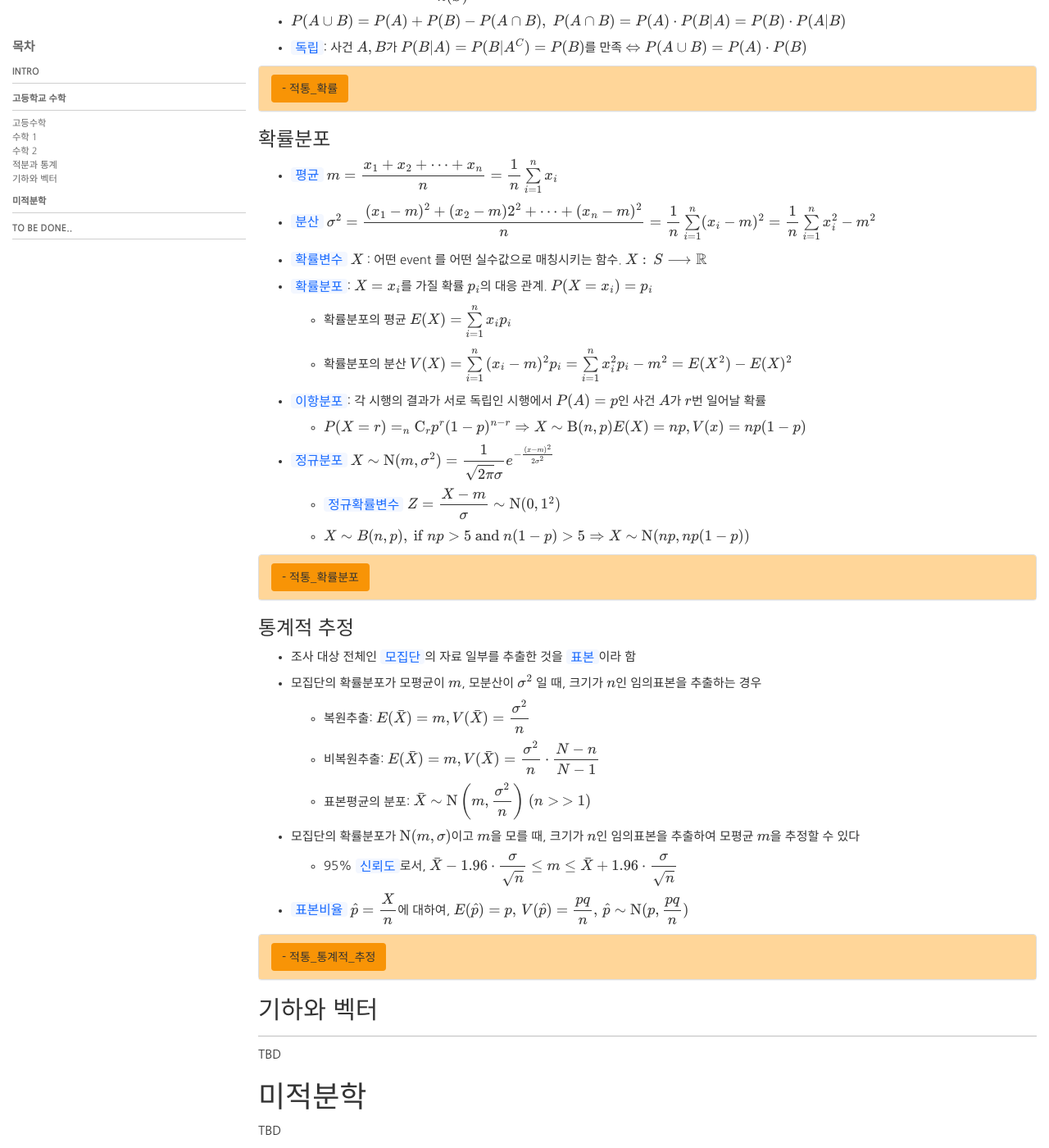
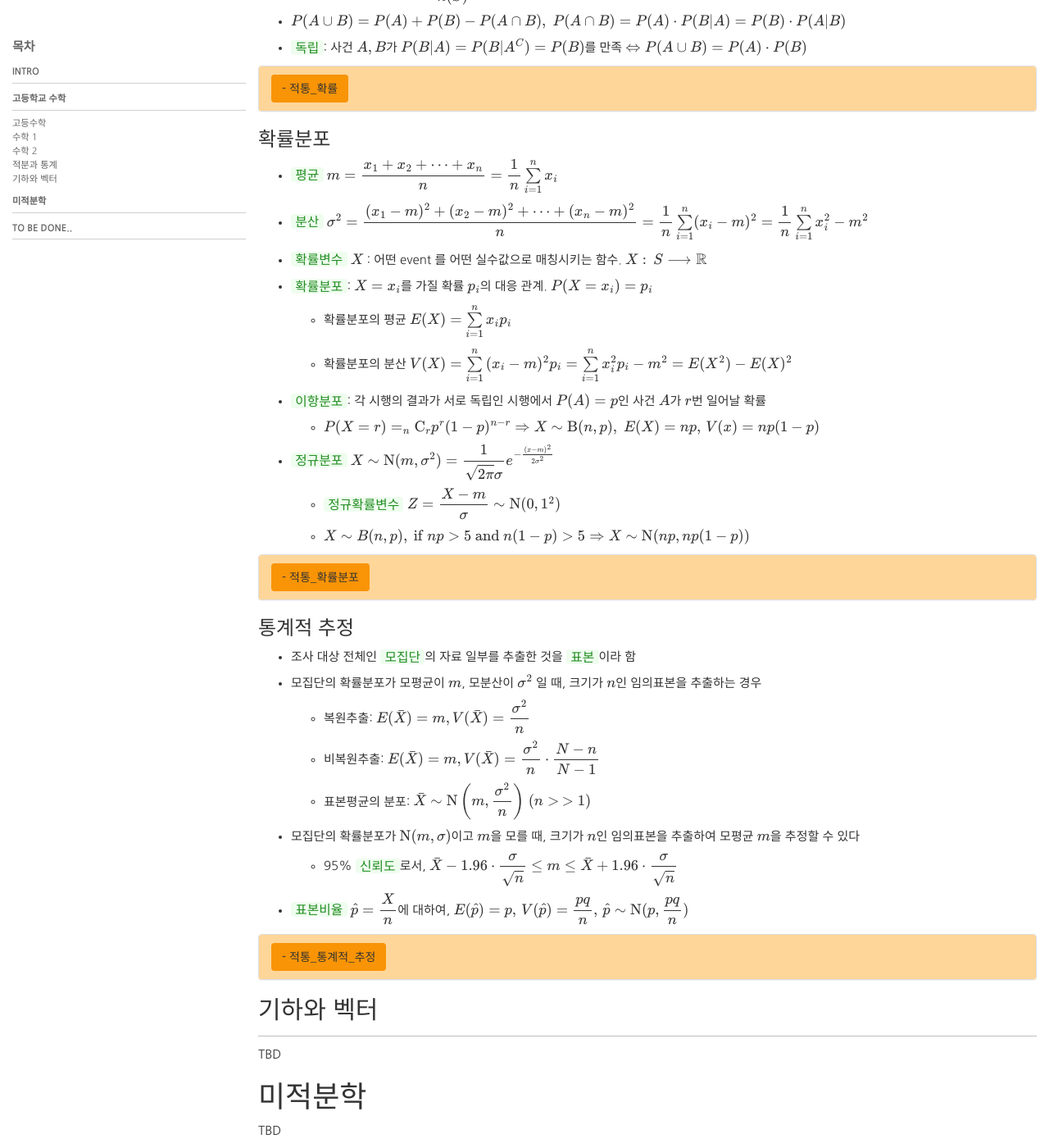
Before and after one commit to illhyhl1111/PPPP.github.io, a Jekyll site: the page built from _posts/2018-09-16-mathematics.md, in a window 1280 px wide and 1400 px high, scrolled down 9747 px. Shown: the whole window at 82% size. Built offline with Jekyll 4.4.1, drawn with Linux system fonts in a browser that asks for light colours; nearby versions of some CDN libraries; formulas are drawn with MathJax 3.

Commit message:
색 수정

```diff
--- a/_posts/2018-09-16-mathematics.md
+++ b/_posts/2018-09-16-mathematics.md
@@ -2167,13 +2167,13 @@ Analytic 함수에 대한 설명은.. 나중에 언젠간..
 
 ### 확률분포
 * `평균` $m=\dfrac{x_1+x_2+\cdots+x_n}{n}=\dfrac{1}{n}\sum\limits_{i=1}^{n} x_i$
-* `분산` $\sigma^2=\dfrac{(x_1-m)^2+(x_2-m)2^2+\cdots+(x_n-m)^2}{n}=\dfrac{1}{n}\sum\limits_{i=1}^{n} (x_i-m)^2=\dfrac{1}{n}\sum\limits_{i=1}^{n} x_i^2 -m^2$
+* `분산` $\sigma^2=\dfrac{(x_1-m)^2+(x_2-m)^2+\cdots+(x_n-m)^2}{n}=\dfrac{1}{n}\sum\limits_{i=1}^{n} (x_i-m)^2=\dfrac{1}{n}\sum\limits_{i=1}^{n} x_i^2 -m^2$
 * `확률변수` $X$ : 어떤 event 를 어떤 실수값으로 매칭시키는 함수. $X:\, S \longrightarrow \mathbb{R}$
 * `확률분포`: $X=x_i$를 가질 확률 $p_i$의 대응 관계. $P(X=x_i)=p_i$
   * 확률분포의 평균 $E(X)=\sum\limits_{i=1}^n {x_i p_i}$
   * 확률분포의 분산 $V(X)=\sum\limits_{i=1}^n {(x_i-m)^2 p_i}=\sum\limits_{i=1}^n {x_i^2 p_i} -m^2=E(X^2)-E(X)^2$
 * `이항분포`: 각 시행의 결과가 서로 독립인 시행에서 $P(A)=p$인 사건 $A$가 $r$번 일어날 확률
-  * $P(X=r)=_n\mathrm{C}_r p^r (1-p)^{n-r} \Rightarrow X\sim \mathrm{B}(n, p) E(X)=np, V(x)=np(1-p)$
+  * $P(X=r)=_n\mathrm{C}_r p^r (1-p)^{n-r} \Rightarrow X\sim \mathrm{B}(n, p),\; E(X)=np,\, V(x)=np(1-p)$
 * `정규분포` $X\sim \mathrm{N}(m, \sigma^2) = \dfrac{1}{\sqrt{2\pi}\sigma} e^{-\frac{(x-m)^2}{2\sigma^2}}$
   * `정규확률변수` $Z=\dfrac{X-m}{\sigma}\sim \mathrm{N}(0, 1^2)$
   * $X\sim B(n, p), \text{ if } np > 5 \text{ and } n(1-p) > 5 \Rightarrow X\sim \mathrm{N}(np, np(1-p))$
--- a/_sass/minimal-mistakes/_base.scss
+++ b/_sass/minimal-mistakes/_base.scss
@@ -168,9 +168,9 @@ td > code {  /* 코드블럭 */
   padding-top: 0.1rem;
   padding-bottom: 0.1rem;
   font-size: 1.05rem; //$type-size-5;
-  background: #1769ff0d;
+  background: #effdef;
   border-radius: $border-radius;
-  color: $behance-color;
+  color: #228d22;
   font-family: $serif;
   font-weight: 500;
 
```
